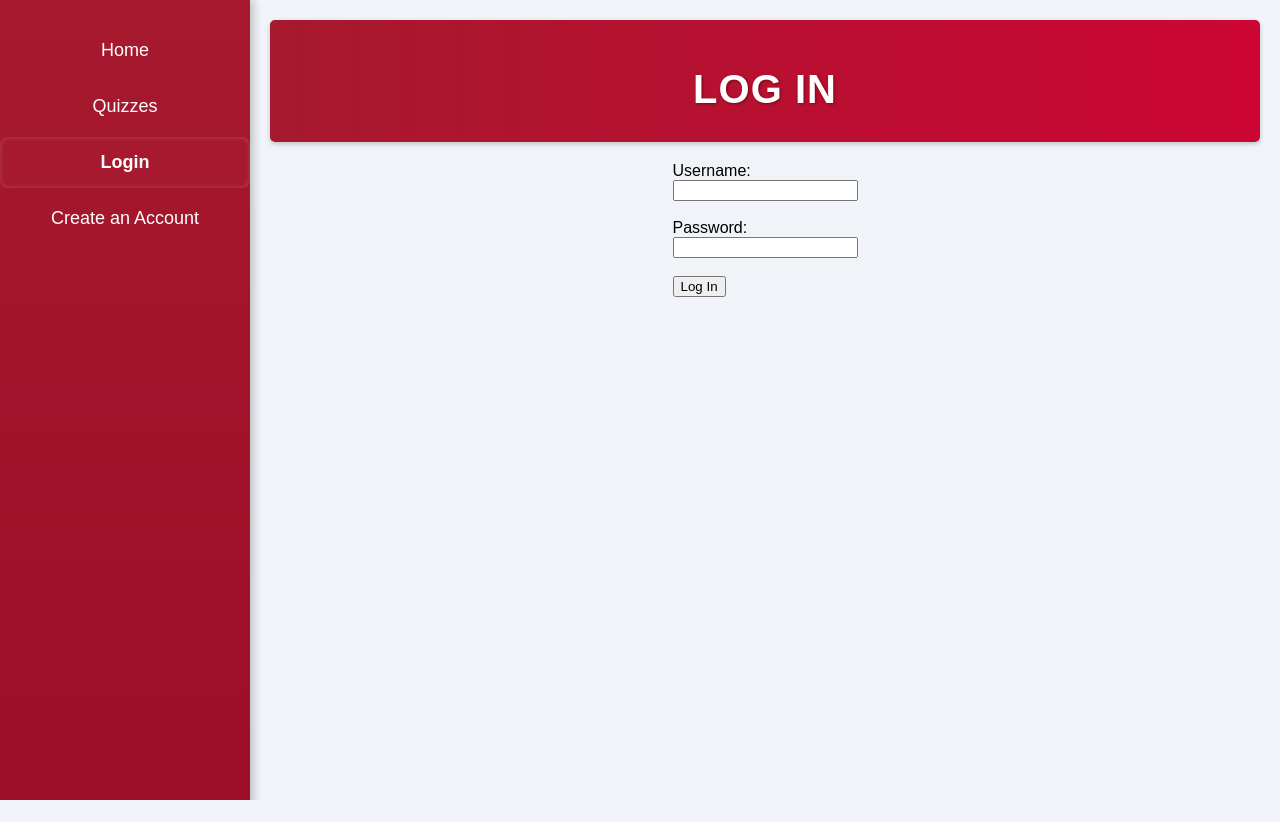
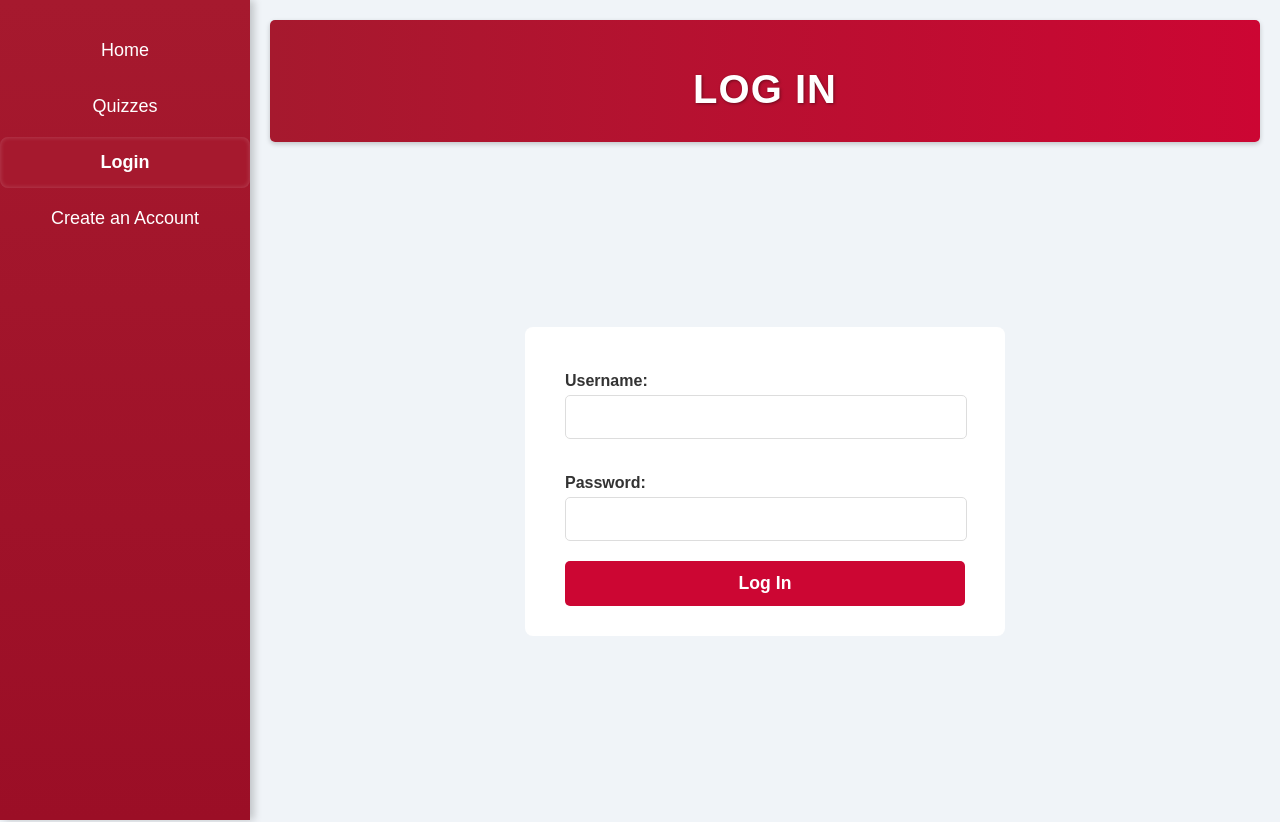
Before and after one commit to Joshua-Justus/Trivia-Game-276, a Flask app: page /login in a window 1280 px wide. Before the commit the page ends 800 px from the top, so only its background shows below. Run offline with Flask 3, Linux system fonts and the light colour scheme.

Commit message:
changed login and create account style

```diff
--- a/static/main.css
+++ b/static/main.css
@@ -106,6 +106,69 @@ header {
     margin-bottom: 20px; /* Space below header */
     box-shadow: 0 2px 5px rgba(0, 0, 0, 0.2); /* Soft shadow for header */
     width: 100%; /* Full width */
+}
+
+/* Login form container styles */
+.log-in-container {
+    display: flex;
+    justify-content: center;
+    align-items: center;
+    min-height: 80vh; /* Center the form vertically */
+}
+
+.login-form-container {
+    background-color: #fff; /* White background */
+    padding: 30px 40px; /* Increased padding */
+    border-radius: 8px; /* Rounded corners */
+    box-shadow: 0 4px 10px rgba(0, 0, 0, 0); /* Soft shadow */
+    max-width: 400px; /* Limit width */
+    width: 100%; /* Full width for smaller screens */
+}
+
+/* Form label styles */
+.login-form-container label {
+    font-weight: bold;
+    color: #333;
+    margin-top: 15px; /* Space above labels */
+    display: block;
+}
+
+/* Input field styles */
+.login-form-container input[type="text"],
+.login-form-container input[type="password"] {
+    width: 94%;
+    padding: 12px; /* Increased padding for larger input fields */
+    margin-top: 5px;
+    margin-bottom: 20px;
+    border: 1px solid #ddd;
+    border-radius: 5px;
+    font-size: 1rem;
+    transition: border-color 0.3s; /* Smooth transition on focus */
+}
+
+.login-form-container input[type="text"]:focus,
+.login-form-container input[type="password"]:focus {
+    border-color: #A6192E; /* Highlight on focus */
+    outline: none; /* Remove default outline */
+}
+
+/* Submit button styles */
+.login-btn {
+    background-color: #CC0633; /* Primary button color */
+    color: white;
+    padding: 12px;
+    width: 100%; /* Full width */
+    border: none;
+    border-radius: 5px;
+    font-size: 1.1rem;
+    font-weight: bold;
+    cursor: pointer;
+    transition: background-color 0.3s;
+    box-shadow: 0 2px 5px rgba(0, 0, 0, 0); /* Button shadow */
+}
+
+.login-btn:hover {
+    background-color: #A6192E; /* Darker color on hover */
 }
 
 /* Quiz item styling */
--- a/templates/login.html
+++ b/templates/login.html
@@ -40,13 +40,16 @@
        {% endwith %}
 
 
-        <div class="log-in-container">
+       <div class="log-in-container">
+        <div class="login-form-container">
             <form action="/login" method="POST">
-                <label for="login-username">Username:</label><br>
-                <input type="text" id="login-username" name="username" required><br><br>
-                <label for="login-password">Password:</label><br>
-                <input type="password" id="login-password" name="password" required><br><br>
-                <input type="submit" value="Log In">
+                <label for="login-username">Username:</label>
+                <input type="text" id="login-username" name="username" required>
+
+                <label for="login-password">Password:</label>
+                <input type="password" id="login-password" name="password" required>
+
+                <button type="submit" class="login-btn">Log In</button>
             </form>
         </div>
     </div>
```
Also changed, not shown: templates/signup.html (+15 -10 lines), instance/quiz.db.
